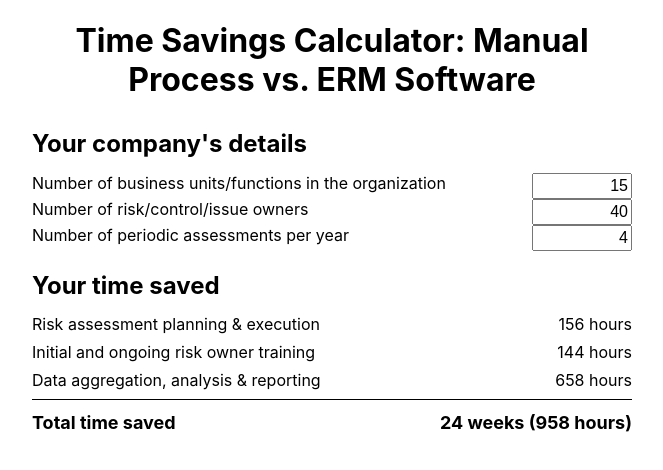
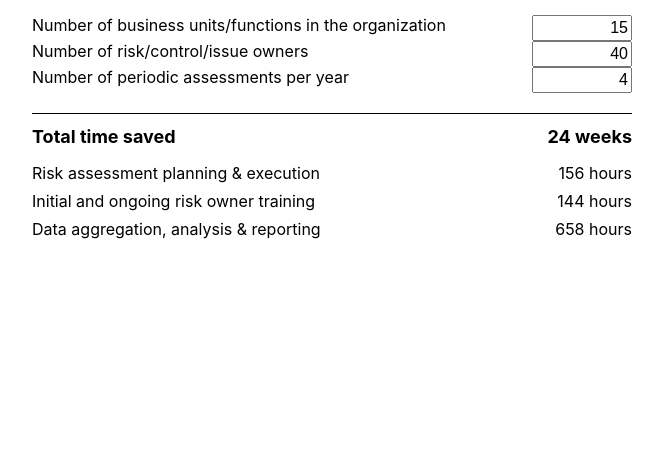
Before and after one commit to jlealess/roi-calculator, a React (Create React App) app: page / in a window 1280 px wide. Shown: the top 470 px of the page, without its empty margins (308-971 px from the left). Built offline with nearby package versions, Linux system fonts and the light colour scheme.

Commit message:
Refactoring to match final design

```diff
--- a/src/App.js
+++ b/src/App.js
@@ -60,15 +60,16 @@ class App extends Component {
   render() {
     return <div className="App">
         <div>
-        <h1>Time Savings Calculator: Manual Process vs. ERM Software</h1>
-          <h2>Your company's details</h2>
           <Form
             handleInputChange={this.handleInputChange}
             input1value={this.state.businessUnits}
             input2value={this.state.riskControlOwners}
             input3value={this.state.periodicAssessments}
           />
-          <h2>Your time saved</h2>
+          <Total
+            label="Total time saved"
+            value={this.calculateMainTotal()}
+          />
         <Subtotal
           label="Risk assessment planning & execution"
           value={this.diffAssumptionsTotals()}
@@ -81,10 +82,7 @@ class App extends Component {
           label="Data aggregation, analysis & reporting"
           value={this.diffReportingTotals()}
         />
-          <Total
-            label="Total time saved"
-            value={this.calculateMainTotal()}
-          />
+
         </div>
       </div>;
   }
--- a/src/modules/Total.js
+++ b/src/modules/Total.js
@@ -22,7 +22,7 @@ const Total = ({ label, value }) => (
       {label}
     </span>
     <span>
-      {hoursToWeeks(value)} weeks ({value} hours)
+      {hoursToWeeks(value)} weeks
     </span>
   </StyledTotal>
 );
```
Also changed, not shown: src/modules/Card.js (added). Lines whose indentation alone changed are shown as unchanged.
